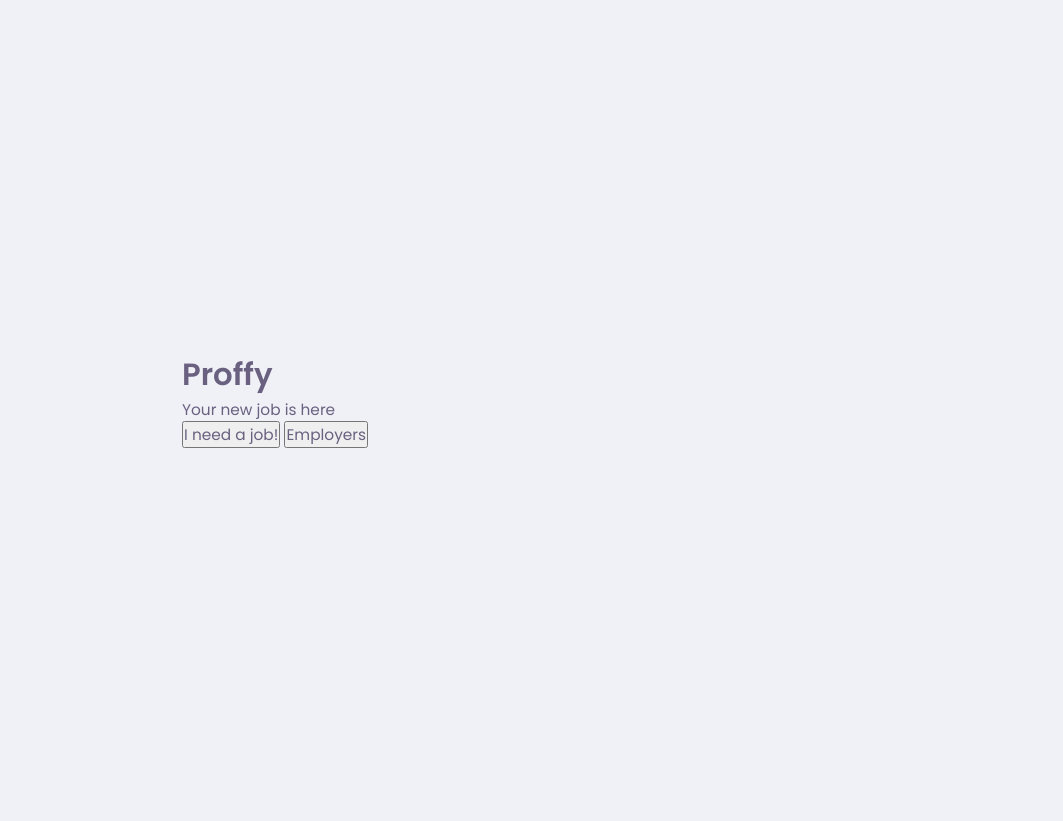
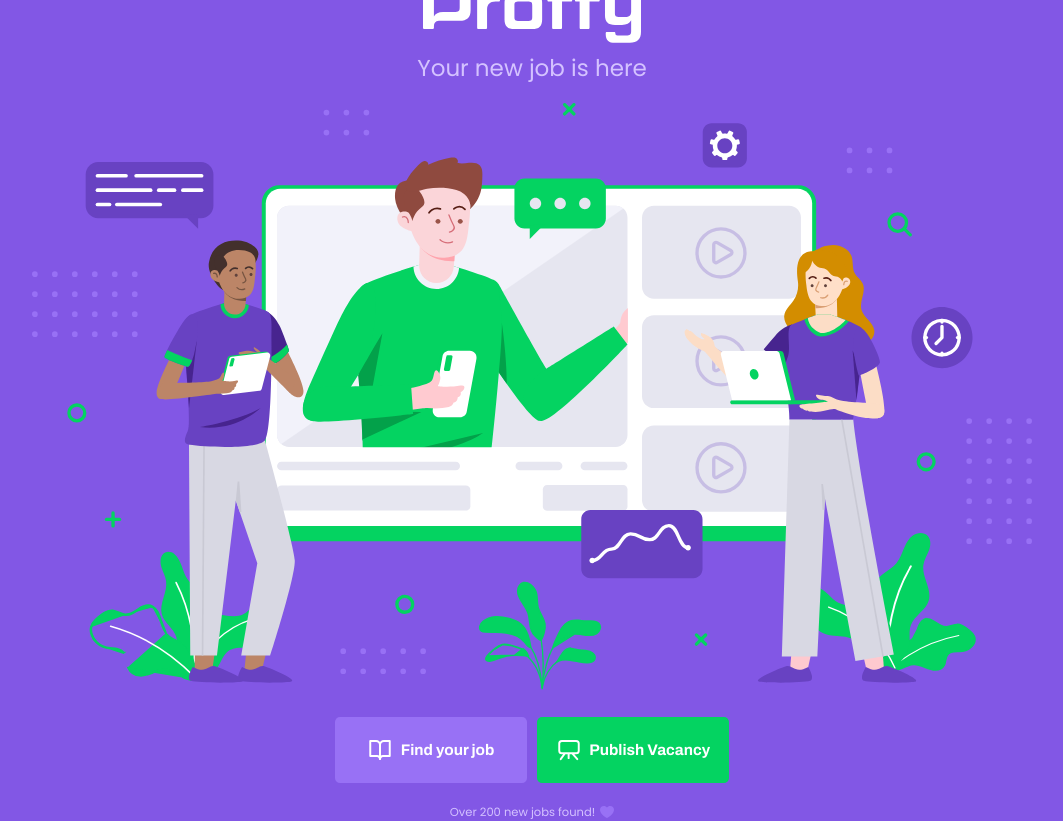
Before and after one commit to ruanrf/next-level-week, a plain HTML site: page index.html in a window 1280 px wide. Shown: the whole page, without its empty margins (108-1171 px from the left). Before the commit the page ends 800 px from the top, so only its background shows below. Drawn offline with Linux system fonts and the light colour scheme.

Commit message:
landing page development :sparkles:

```diff
--- a/index.html
+++ b/index.html
@@ -1,24 +1,44 @@
 <!DOCTYPE html>
 <html lang="en">
 <head>
+
     <meta charset="UTF-8">
     <meta name="viewport" content="width=device-width, initial-scale=1.0">
     <title>Proffy | Jobs</title>
 
+    <link rel="stylesheet" href="./styles/main.css">
+    <link rel="stylesheet" href="./styles/partials/page-landing.css">
+
     <link href="https://fonts.googleapis.com/css2?family=Archivo:wght@400;700&amp;family=Poppins:wght@400;600&amp;display=swap" rel="stylesheet">
-    <link rel="stylesheet" href="style.css">
 
 </head>
 <body id="page-landing">
 
     <div id="container">
 
-        <h1>Proffy</h1>
+        <div class="logo-container">
+            <img src="./images/logo.svg" alt="Proffy">
+            <h2>Your new job is here</h2>
+        </div>
 
-        <p>Your new job is here</p>
+        <img src="./images/landing.svg" alt="Job Platform" class="hero-image">
 
-        <button> I need a job! </button>
-        <button> Employers </button>
+
+        <div class="buttons-container">
+            <a class="jobs" href="./jobs.html">
+                <img src="./images/icons/study.svg" alt="Find your job">
+                Find your job
+            </a>
+            <a class="vacancy" href="./publish.html">
+                <img src="./images/icons/give-classes.svg" alt="Publish Vacancy">
+                Publish Vacancy
+            </a>
+        </div>
+
+        <p class="total-connections">
+            Over 200 new jobs found!
+            <img src="./images/icons/purple-heart.svg" alt="Love it!">
+        </p>
 
     </div>
 
--- /dev/null
+++ b/styles/partials/page-landing.css
@@ -0,0 +1,97 @@
+:root {
+    font-size: 40%;
+}
+
+#page-landing {
+    background: var(--color-primary)
+}
+
+#page-landing #container {
+    color: var(--color-text-in-primary);
+}
+
+.logo-container img {
+    height: 10rem;
+}
+
+.logo-container {
+    text-align: center;
+    margin-bottom: 3.2rem;
+}
+
+.logo-container h2 {
+    font-weight: 500;
+    font-size: 3.6rem;
+    line-height: 4.6rem;
+    margin-top: 0.8rem;
+}
+
+.hero-image {
+    width: 100%;
+}
+
+.buttons-container {
+    display: flex;
+    justify-content: center;
+    margin: 3.2rem 0;
+}
+
+.buttons-container a {
+    width: 30rem;
+    height: 10.4rem;
+
+    border-radius:0.8rem;
+    margin-right: 1.6rem;
+
+    font: 700 2.4rem Archivo;
+
+    display: flex;
+    align-items: center;
+    justify-content: center;
+
+    text-decoration: none;
+
+    transition: background 0.2s;
+
+    color: var(--color-button-text);
+}
+
+.buttons-container a img {
+    width: 4rem;
+    margin-right: 1.2rem;
+}
+
+.buttons-container a.jobs {
+    background: var(--color-primary-lighter);
+}
+
+.buttons-container a.jobs:hover {
+    background: var(--color-primary-light);
+}
+
+.buttons-container a.vacancy {
+    background: var(--color-secondary);
+    margin-right: 0
+}
+
+.buttons-container a.vacancy:hover {
+    background: var(--color-secondary-dark);
+}
+
+.total-connections {
+    font-size: 1.8rem;
+
+    display: flex;
+    align-items: center;
+    justify-content: center;
+}
+
+.total-connections img {
+    margin-left: 0.8rem;
+}
+
+@media (min-width: 1000px) {
+    #page-landing #container {
+        max-width: 1000px;
+    }
+}
```
Also changed, not shown: images/icons/jobs/add-vacancy.png (added), images/icons/jobs/asd.jpg (added), images/icons/jobs/briefcase-5-xxl.png (added), images/icons/jobs/briefcase.svg (added), images/icons/jobs/list.png (added), images/icons/jobs/search.svg (added), styles/main.css (renamed from style.css).
